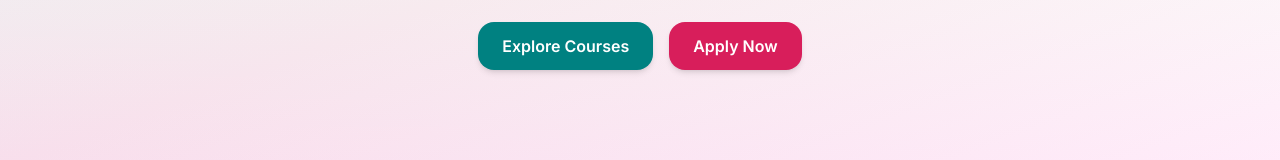
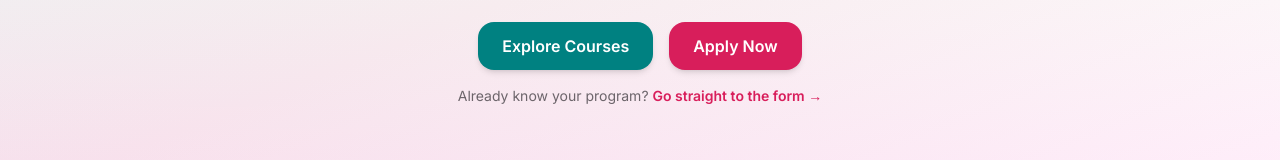
Before and after one commit to asifmanan/ammims-website, a Next.js app: page / in a window 1280 px wide. Shown: the part 370-530 px from the top of the page. Built offline with nearby package versions, Linux system fonts and the light colour scheme.

Commit message:
Adds Quick link to admission form page.

```diff
--- a/src/components/home/Hero.tsx
+++ b/src/components/home/Hero.tsx
@@ -37,6 +37,14 @@ export default function Hero({data}: HeroProps) {
             Apply Now
           </Link>
         </div>
+        <div className="pt-4">
+          <p className="text-sm text-jet/80">
+            Already know your program?{" "}
+          <Link href="/apply" className="text-raspberry font-semibold hover:text-raspberry/80">
+            Go straight to the form →
+          </Link>
+        </p>
+        </div>
       </div>
 
       {/* Decorative Transparency Overlay */}
```
